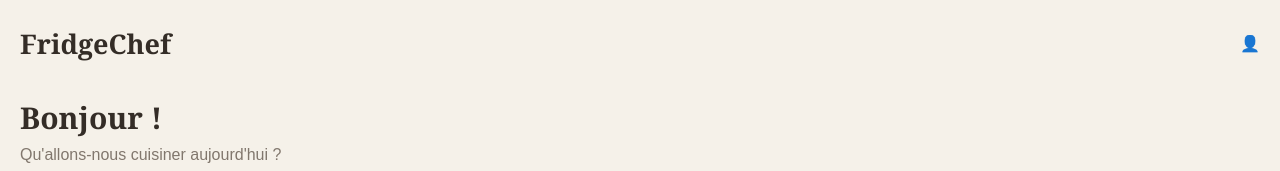
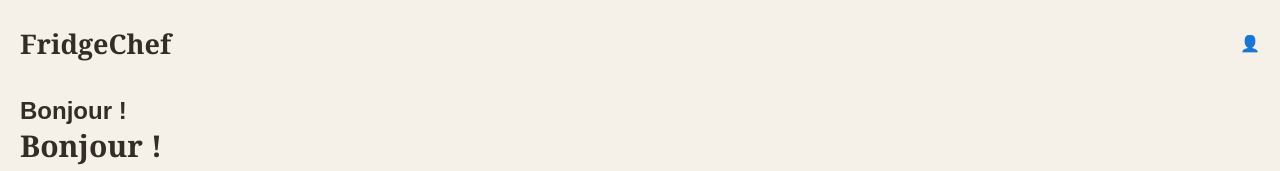
Before and after one commit to angelina-blondet/fridgechef, a plain HTML site: page index.html in a window 1280 px wide. Shown: the top 171 px of the page. Drawn offline with Linux system fonts and the light colour scheme.

Commit message:
Update index.html

```diff
--- a/index.html
+++ b/index.html
@@ -142,9 +142,9 @@
 </header>
 
 <main class="container">
-
+    <h2 id="welcomeMessage">Bonjour !</h2>
     <section class="welcome">
-        <h2>Bonjour !</h2>
+    <h2 id="welcomeMessage">Bonjour !</h2>
         <p>Qu'allons-nous cuisiner aujourd'hui ?</p>
     </section>
 
```
